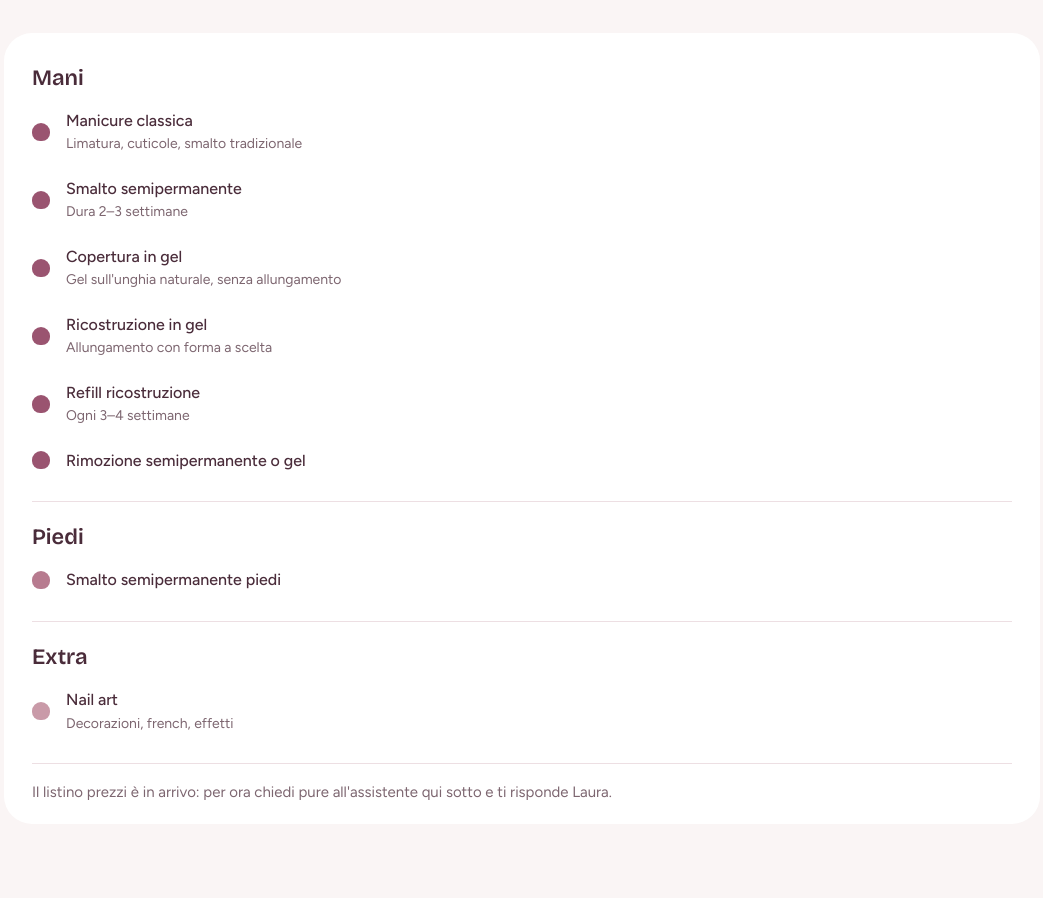
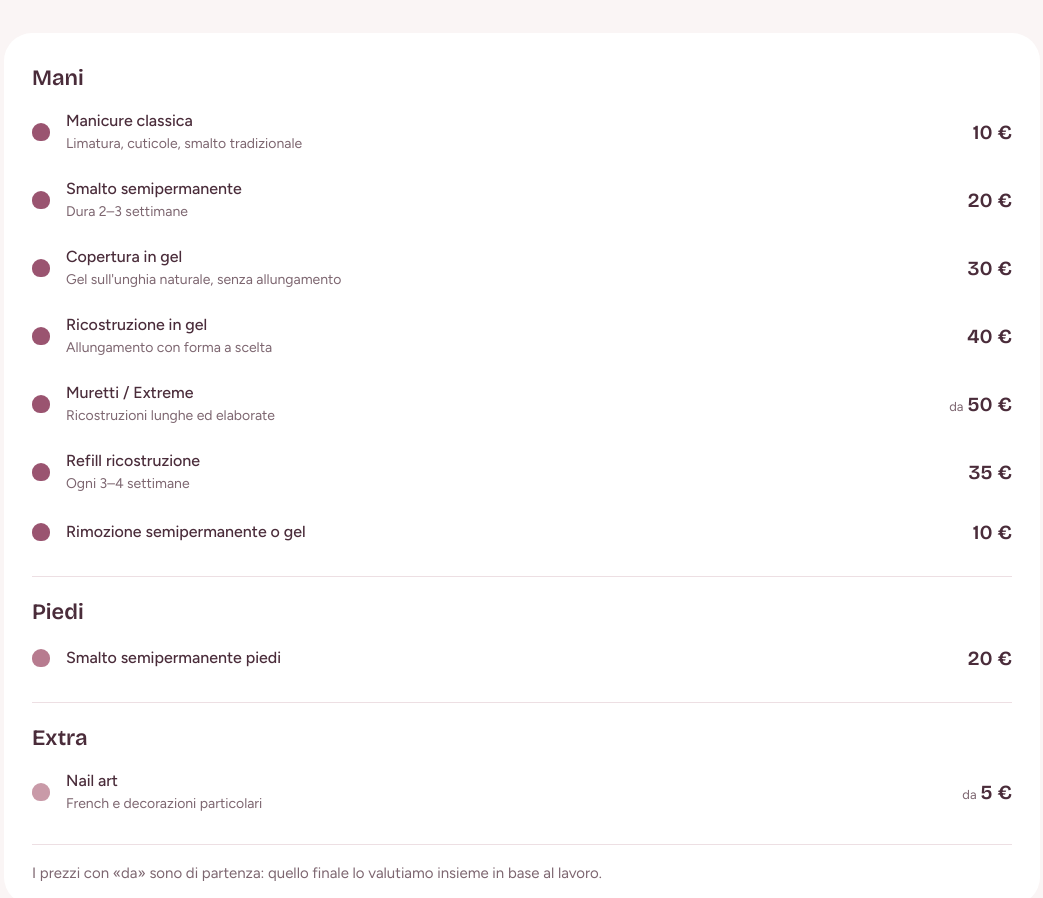
Before and after one commit to andreaamoroso00-alt/leunghiedilaura, a plain HTML site: page index.html in a window 1280 px wide. Shown: the part 1015-1913 px from the top of the page, without its empty margins (118-1161 px from the left). Drawn offline with nearby package versions, Linux system fonts and the light colour scheme; no server answers.

Commit message:
Listino prezzi confermato da Laura, aggiunti Muretti/Extreme
Co-Authored-By: Claude Opus 5.5 <noreply@anthropic.com>
Claude-Session: https://claude.ai/code/session_01FXwizCA5LEMbsv5S689RGw

```diff
--- a/index.html
+++ b/index.html
@@ -151,6 +151,7 @@
   .row .name small{display:block;color:var(--soft);font-size:14px;font-weight:400}
   .row .time{color:var(--soft);font-size:14px;white-space:nowrap}
   .row .price{font-family:"Bricolage Grotesque",sans-serif;font-weight:600;font-size:20px;white-space:nowrap;min-width:64px;text-align:right}
+  .row .price small{font-family:"Figtree",sans-serif;font-weight:400;font-size:13px;color:var(--soft);margin-right:4px}
 
 
   /* care */
@@ -319,7 +320,7 @@
 </head>
 <body>
 <div class="glow" aria-hidden="true"><span class="g1"></span><span class="g2"></span><span class="g3"></span></div>
-<div class="draft">Bozza: prezzi e testi da completare insieme.</div>
+<div class="draft">Bozza: testi da completare insieme.</div>
 
 <div class="wrap">
   <nav aria-label="Navigazione principale">
@@ -508,6 +509,7 @@ const BIZ = {
       ["Smalto semipermanente","Dura 2–3 settimane"],
       ["Copertura in gel","Gel sull'unghia naturale, senza allungamento"],
       ["Ricostruzione in gel","Allungamento con forma a scelta"],
+      ["Muretti / Extreme","Ricostruzioni lunghe ed elaborate"],
       ["Refill ricostruzione","Ogni 3–4 settimane"],
       ["Rimozione semipermanente o gel",""]
     ]},
@@ -515,7 +517,7 @@ const BIZ = {
       ["Smalto semipermanente piedi",""]
     ]},
     {title:"Extra", c:"#c99aa8", items:[
-      ["Nail art","Decorazioni, french, effetti"]
+      ["Nail art","French e decorazioni particolari"]
     ]}
   ],
   rules: [
@@ -530,8 +532,19 @@ const BIZ = {
 // Vuoto = calendario di esempio. Si compila dopo aver pubblicato lo script (vedi google-apps-script/ISTRUZIONI.md).
 const API_URL = "https://script.google.com/macros/s/AKfycbwnx8sfU9yRNtMk_PfV5cj6wvyERyHCXFB6UqqsBeVODZGFqz2ySmb9WowuoZWa4m6nRQ/exec";
 
-// Prezzi: vuoto finché Laura non decide il listino. Esempio: {"Smalto semipermanente":"30 €"}
-const PRICES = {};
+// Prezzi confermati da Laura (4/11/2026). "da …" = prezzo di partenza, dipende dal lavoro.
+const PRICES = {
+  "Manicure classica":"10 €",
+  "Smalto semipermanente":"20 €",
+  "Copertura in gel":"30 €",
+  "Ricostruzione in gel":"40 €",
+  "Muretti / Extreme":"da 50 €",
+  "Refill ricostruzione":"35 €",
+  "Rimozione semipermanente o gel":"10 €",
+  "Smalto semipermanente piedi":"20 €",
+  "Nail art":"da 5 €"
+};
+const priceHTML = p => !p ? "" : p.startsWith("da ") ? `<small>da</small>${p.slice(3)}` : p;
 
 // Foto dei lavori: si aggiungono nella cartella "lavori" del sito, es. {src:"lavori/french-rosa.jpg", titolo:"French rosa"}
 // descrizione: due righe sul lavoro (si legge girando la carta)
@@ -555,8 +568,8 @@ const PORTFOLIO = [
 // ---------- render content ----------
 const $ = id => document.getElementById(id);
 $("chart").innerHTML = BIZ.groups.map(g => `<div class="group"><h3>${g.title}</h3>${g.items.map(i =>
-  `<div class="row"><span class="sw" style="--c:${g.c}"></span><span class="name">${i[0]}${i[1] ? `<small>${i[1]}</small>` : ""}</span><span class="price">${PRICES[i[0]] || ""}</span></div>`).join("")}</div>`).join("")
-  + `<p class="pricenote">${Object.keys(PRICES).length ? "" : "Il listino prezzi è in arrivo: per ora chiedi pure all'assistente qui sotto e ti risponde Laura."}</p>`;
+  `<div class="row"><span class="sw" style="--c:${g.c}"></span><span class="name">${i[0]}${i[1] ? `<small>${i[1]}</small>` : ""}</span><span class="price">${priceHTML(PRICES[i[0]])}</span></div>`).join("")}</div>`).join("")
+  + `<p class="pricenote">${Object.keys(PRICES).length ? "I prezzi con «da» sono di partenza: quello finale lo valutiamo insieme in base al lavoro." : "Il listino prezzi è in arrivo: per ora chiedi pure all'assistente qui sotto e ti risponde Laura."}</p>`;
 $("rules").innerHTML = BIZ.rules.map(r => `<li>${r}</li>`).join("");
 const TONES = ["var(--lacquer)","#e6aebb","var(--plum)","#f2d5dc","#c99aa8","var(--nude)"];
 function workTiles(list, n){
@@ -681,7 +694,7 @@ REGOLE FERREE:
 - Se la cliente non ha scelto un orario dal calendario, non confermarlo tu: raccogli la richiesta e spiega che Laura propone l'orario.
 - Per prenotare servono: nome, servizio, giorno e fascia oraria preferiti, numero di telefono ed email (per il riepilogo). Quando servizio e orario sono già scelti, chiedi nome, telefono ed email tutti insieme in un solo messaggio. Altrimenti chiedi ciò che manca, una o due cose alla volta. Se l'email non sembra valida, richiedila con gentilezza.
 - Orari: usa SOLO la lista ORARI LIBERI qui sotto. Se la cliente chiede un orario che non è nella lista, proponi i più vicini tra quelli liberi. Se la lista è vuota, raccogli giorno e fascia preferiti e spiega che Laura propone lei l'orario. Nel campo "quando" scrivi giorno e ora scelti.
-- Il listino prezzi non è ancora pubblicato: se chiedono un prezzo, spiega con gentilezza che Laura sta definendo il listino e risponde lei, e segnala un handoff "richiesta prezzo".
+- Prezzi: usa SOLO quelli della lista SERVIZI. I prezzi con "da" sono di partenza: spiega che il prezzo finale dipende dal lavoro e lo valuta Laura. Per i look della galleria senza prezzo, o per una nail art da preventivare, segnala un handoff "richiesta prezzo".
 - Non indicare durate dei servizi: dipendono dalle condizioni delle unghie e le valuta Laura.
 - Durante l'appuntamento le clienti trovano TV, caffè, acqua e chiacchiere: puoi dirlo se chiedono com'è l'esperienza.
 - Passa a Laura (handoff) per: allergie, unghie danneggiate o problemi di salute, richieste di nail art complesse da preventivare, reclami, o qualsiasi cosa che non sai con certezza.
@@ -1063,11 +1076,11 @@ function fallbackAnswer(text){
     if (!(isQ && before === JSON.stringify(fb))) return fbNext();
   }
   if (has(["dove","indirizzo","zona"])) return {reply:"Laura lavora a Foglizzo (TO): l'indirizzo preciso ti arriva insieme alla conferma dell'appuntamento."};
-  if (has(["prezz","costa","listino","quanto viene","quanto si paga","tariff"])) return {reply:"Laura sta definendo il listino: le giro la tua domanda e ti risponde lei con il prezzo giusto 💛", handoff:"Richiesta prezzo: " + text};
+  if (has(["prezz","costa","listino","quanto viene","quanto si paga","tariff"])) { const s0 = findService(t); if (s0 && s0.price) return {reply:`${s0.name}: ${s0.price}${s0.price.startsWith("da") ? " (il prezzo finale dipende dal lavoro, lo valuta Laura con te)" : ""} 💅 Vuoi prenotare?`}; return {reply:"Ecco il listino: " + SERVICES.filter(x => x.price).map(x => `${x.name} ${x.price}`).join(" · ") + ". I prezzi con «da» dipendono dal lavoro."}; }
   if (has(["pedicure","piedi","piede"])) return {reply:"Sì, per i piedi Laura fa lo smalto semipermanente 💅 Se vuoi prenotarlo scegli un orario dal calendario."};
   if (has(["nail art","decoraz","french","disegn"])) return {reply:"Sì, Laura fa nail art: decorazioni, french ed effetti. Per un disegno particolare mandale una foto di riferimento!"};
   const s = findService(t);
-  if (s) return {reply:`Sì, Laura fa ${s.name.toLowerCase()} 💅 Vuoi prenotare?`};
+  if (s) return {reply:`Sì, Laura fa ${s.name.toLowerCase()}${s.price ? ` (${s.price})` : ""} 💅 Vuoi prenotare?`};
   if (has(["pagare","pagamento","pagamenti","paga","contanti","paypal","satispay","bancomat","con carta","carta di credito"])) return {reply:"Puoi pagare in contanti, con PayPal o con Satispay 😊"};
   if (has(["disdir","annull","spostare"])) return {reply:"Puoi disdire gratis fino a 24 ore prima. Scrivimi nome e appuntamento e avviso Laura."};
   return {reply:"Non ne sono sicura e non voglio risponderti a caso: giro la domanda a Laura, che ti risponde presto.", handoff:"Domanda da gestire: " + text};
```
